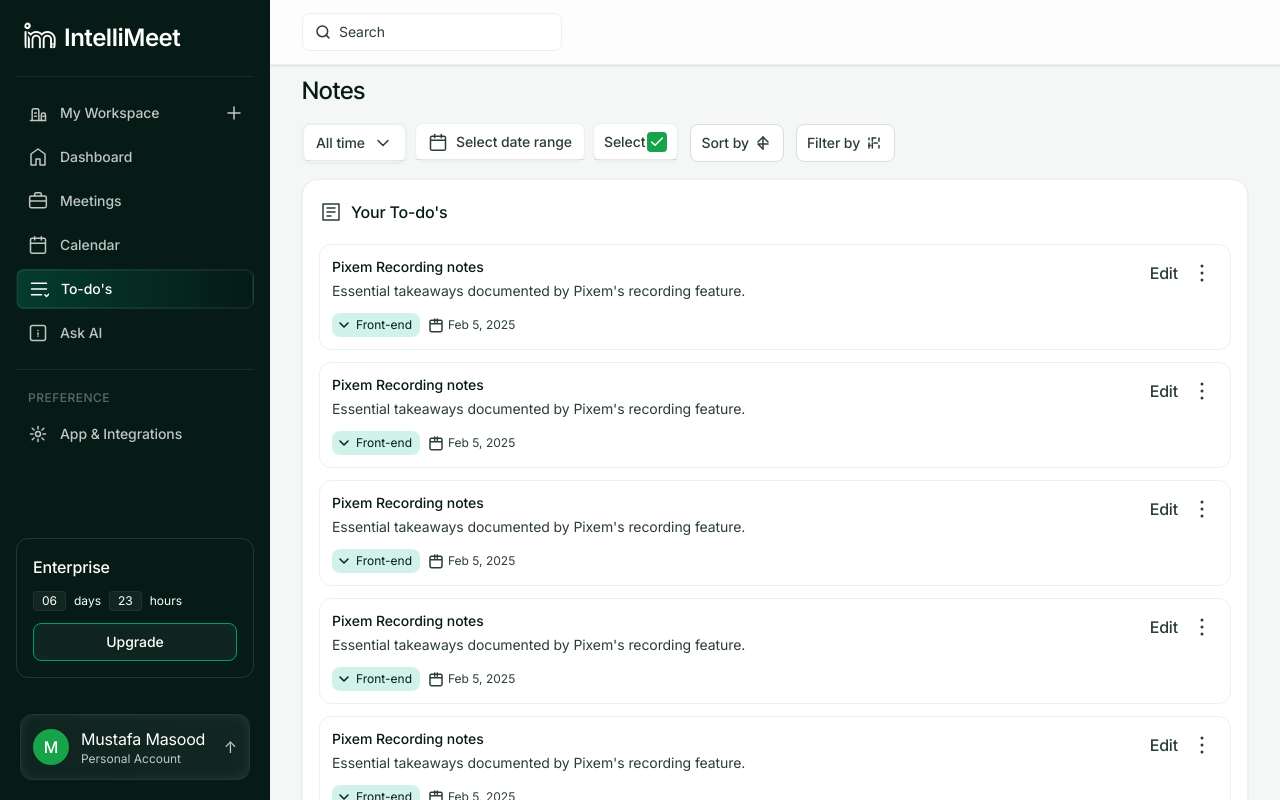
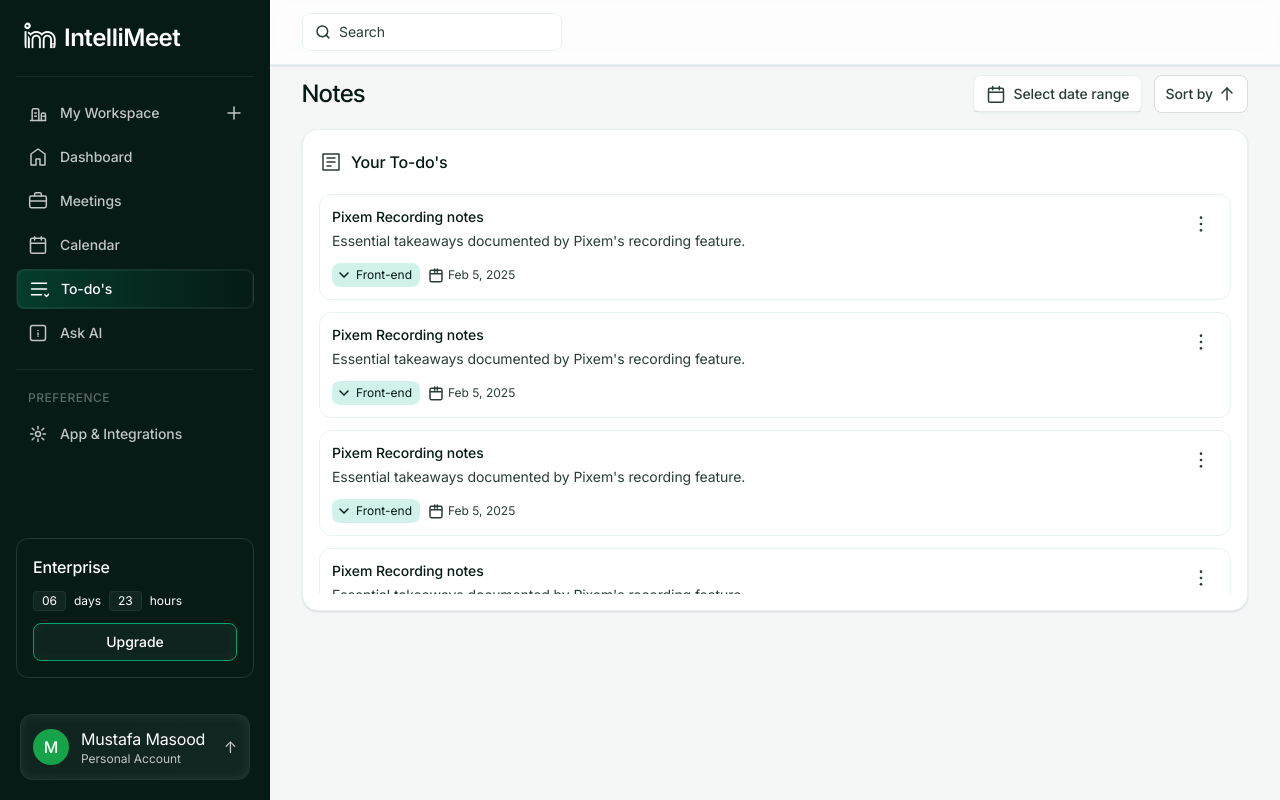
Before and after one commit to mustafa-masood/IntelliMeetPro, a React (Vite) app in the folder IntelliMeet.Frontend/: page /todos in a window 1280 px wide. Built offline with nearby package versions, Linux system fonts and the light colour scheme.

Commit message:
Update Todos.tsx

```diff
--- a/IntelliMeet.Frontend/src/components/Todos.tsx
+++ b/IntelliMeet.Frontend/src/components/Todos.tsx
@@ -32,24 +32,21 @@
 
                 {/* Page Header */}
                 <div className="px-8 pt-[10px] flex flex-col gap-4 max-w-[1106px] w-full mx-auto">
-                    <div className="flex gap-3 items-center w-full">
-                        <div className="flex-1 flex flex-col">
+                    <div className="flex  items-center justify-between  w-full">
+
                         <h1 className="font-inter-tight font-medium text-2xl leading-8 text-text-primary m-0">
                             Notes
                         </h1>
-                        </div>
-                    </div>
+                        <div className="flex gap-3 items-center ">
 
-                    <div className="flex gap-3 items-center w-full">
-                        <div className="flex gap-2 items-start">
-                            <div className="border border-stroke-primary rounded-8 shadow-[0px_1px_2px_0px_rgba(6,27,22,0.05)] overflow-hidden">
+                                {/* <div className="border border-stroke-primary rounded-8 shadow-[0px_1px_2px_0px_rgba(6,27,22,0.05)] overflow-hidden">
                                 <button className="bg-bg-surface-pure border border-stroke-primary rounded-8 px-3 py-2 flex items-center gap-2 cursor-pointer font-inter font-medium text-sm text-text-secondary tracking-[-0.084px] leading-5 shadow-[0px_1px_2px_0px_rgba(6,27,22,0.04)] relative after:content-[''] after:absolute after:inset-0 after:pointer-events-none after:shadow-[inset_0px_-1px_1px_0px_rgba(0,0,0,0.1)]">
                                     <span>All time</span>
                                     <svg width="20" height="20" viewBox="0 0 20 20" fill="none">
                                         <path d="M5 7.5L10 12.5L15 7.5" stroke="#2b3d39" strokeWidth="1.5" strokeLinecap="round" strokeLinejoin="round" />
                                     </svg>
                                 </button>
-                            </div>
+                            </div> */}
                                 <button className="bg-bg-surface-pure border border-stroke-primary rounded-8 px-3 py-2 flex items-center gap-2 cursor-pointer font-inter font-medium text-sm text-text-secondary tracking-[-0.084px] leading-5 shadow-[0px_1px_2px_0px_rgba(6,27,22,0.04)] relative after:content-[''] after:absolute after:inset-0 after:pointer-events-none after:shadow-[inset_0px_-1px_1px_0px_rgba(0,0,0,0.1)]">
                                     <svg width="20" height="20" viewBox="0 0 20 20" fill="none">
                                         <path d="M6.66667 2.5V5.83333" stroke="#2b3d39" strokeWidth="1.5" strokeLinecap="round" strokeLinejoin="round" />
@@ -59,24 +56,24 @@
                                     </svg>
                                     <span>Select date range</span>
                                 </button>
-                            <button className="bg-bg-surface-pure border border-stroke-primary rounded-8 px-[10px] py-2 flex items-center gap-[2px] cursor-pointer font-inter font-medium text-sm text-text-secondary tracking-[-0.07px] leading-5 shadow-[0px_1px_2px_0px_rgba(6,27,22,0.04)] relative after:content-[''] after:absolute after:inset-0 after:pointer-events-none after:shadow-[inset_0px_-1px_1px_0px_rgba(0,0,0,0.1)]">
+                                {/* <button className="bg-bg-surface-pure border border-stroke-primary rounded-8 px-[10px] py-2 flex items-center gap-[2px] cursor-pointer font-inter font-medium text-sm text-text-secondary tracking-[-0.07px] leading-5 shadow-[0px_1px_2px_0px_rgba(6,27,22,0.04)] relative after:content-[''] after:absolute after:inset-0 after:pointer-events-none after:shadow-[inset_0px_-1px_1px_0px_rgba(0,0,0,0.1)]">
                                 <span>Select</span>
                                 <div className="bg-primary-500 rounded-4 shadow-[0px_1px_2px_0px_rgba(22,163,74,0.06)] w-5 h-5 flex items-center justify-center">
                                     <svg width="16" height="16" viewBox="0 0 16 16" fill="none">
                                         <path d="M13.3333 4L6 11.3333L2.66667 8" stroke="white" strokeWidth="1.5" strokeLinecap="round" strokeLinejoin="round" />
                                     </svg>
                                 </div>
-                            </button>
-                        </div>
+                            </button> */}
+
                             <button className="bg-bg-surface-pure border border-stroke-secondary rounded-8 px-[10px] py-2 flex items-center gap-1 cursor-pointer font-inter font-medium text-sm text-text-secondary tracking-[-0.084px] leading-5">
                                 <span>Sort by</span>
                                 <svg width="20" height="20" viewBox="0 0 20 20" fill="none">
                                     <path d="M10 4V16" stroke="#2b3d39" strokeWidth="1.5" strokeLinecap="round" strokeLinejoin="round" />
                                     <path d="M5 9L10 4L15 9" stroke="#2b3d39" strokeWidth="1.5" strokeLinecap="round" strokeLinejoin="round" />
-                                <path d="M10 16L5 11L15 11" stroke="#2b3d39" strokeWidth="1.5" strokeLinecap="round" strokeLinejoin="round" />
+
                                 </svg>
                             </button>
-                        <button className="bg-bg-surface-pure border border-stroke-secondary rounded-8 px-[10px] py-2 flex items-center gap-1 cursor-pointer font-inter font-medium text-sm text-text-secondary tracking-[-0.084px] leading-5">
+                            {/* <button className="bg-bg-surface-pure border border-stroke-secondary rounded-8 px-[10px] py-2 flex items-center gap-1 cursor-pointer font-inter font-medium text-sm text-text-secondary tracking-[-0.084px] leading-5">
                             <span>Filter by</span>
                             <svg width="20" height="20" viewBox="0 0 20 20" fill="none">
                                 <path d="M8.33333 15V10" stroke="#2b3d39" strokeWidth="1.5" strokeLinecap="round" strokeLinejoin="round" />
@@ -89,13 +86,17 @@
                                 <path d="M13.3333 10H10" stroke="#2b3d39" strokeWidth="1.5" strokeLinecap="round" strokeLinejoin="round" />
                                 <path d="M6.66667 12.5H5" stroke="#2b3d39" strokeWidth="1.5" strokeLinecap="round" strokeLinejoin="round" />
                             </svg>
-                        </button>
+                        </button> */}
                         </div>
+
+                    </div>
+
+
                 </div>
 
                 {/* Main Content */}
-                <div className="flex-1 overflow-y-auto px-8 py-4 max-w-[1106px] w-full mx-auto">
-                    <div className="bg-bg-surface-pure border border-stroke-primary rounded-16 shadow-card flex flex-col gap-4 p-4">
+                <div className="flex-1 px-8 py-4 max-w-[1106px] w-full mx-auto">
+                    <div className="bg-bg-surface-pure border border-stroke-primary rounded-16 shadow-card flex flex-col gap-4 p-4 overflow-y-auto ">
                         {/* Section Header */}
                         <div className="flex items-center gap-2 py-1">
                             <svg width="24" height="24" viewBox="0 0 24 24" fill="none">
@@ -110,7 +111,7 @@
                         </div>
 
                         {/* Todo Items */}
-                        <div className="flex flex-col gap-3">
+                        <div className="flex flex-col gap-3 max-h-[400px]  overflow-y-auto">
                             {todoItems.map((item) => (
                                 <div key={item.id} className="bg-bg-surface-pure border border-stroke-primary rounded-12 p-3 flex items-start justify-between">
                                     <div className="flex flex-col gap-3 flex-1 max-w-[544px]">
@@ -144,12 +145,9 @@
                                             </div>
                                         </div>
                                     </div>
-                                    <div className="flex gap-2 items-center">
-                                        <span className="font-inter font-medium text-base leading-6 text-text-secondary tracking-[-0.176px] cursor-pointer">
-                                            Edit
-                                        </span>
-                                        <button className="p-1.5 rounded-8 cursor-pointer hover:bg-bg-surface-lv1 transition-colors bg-transparent border-none">
-                                            <svg width="20" height="20" viewBox="0 0 20 20" fill="none">
+                                   <div className="flex justify-end sm:justify-start">
+                                        <button className="p-2 rounded-8 hover:bg-bg-surface-lv1 transition-colors">
+                                            <svg width="18" height="18" viewBox="0 0 20 20" fill="none">
                                                 <circle cx="10" cy="3" r="1.5" fill="#2b3d39" />
                                                 <circle cx="10" cy="10" r="1.5" fill="#2b3d39" />
                                                 <circle cx="10" cy="17" r="1.5" fill="#2b3d39" />
```
Lines whose indentation alone changed are shown as unchanged.
